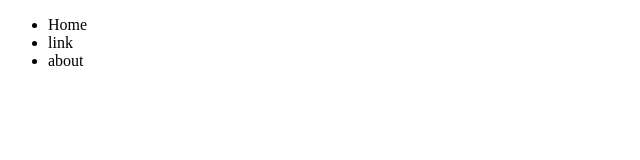
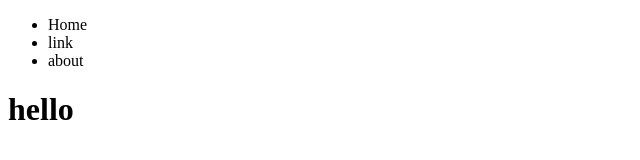
Before and after one commit to patjohntrick/practice-git-branching, a plain HTML site: page index.html in a window 1280 px wide. Shown: the whole page, without its empty margins (0-640 px from the left). Drawn offline with Linux system fonts and the light colour scheme.

Commit message:
add content

```diff
--- a/index.html
+++ b/index.html
@@ -14,6 +14,9 @@
         <li>about</li>
       </ul>
     </nav>
+    <main>
+      <h1>hello</h1>
+    </main>
     <script src="main.js"></script>
   </body>
 </html>
```
